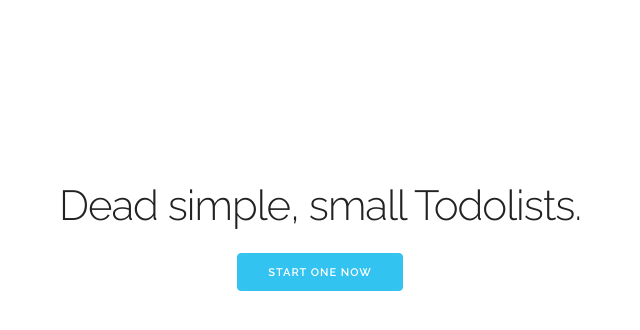
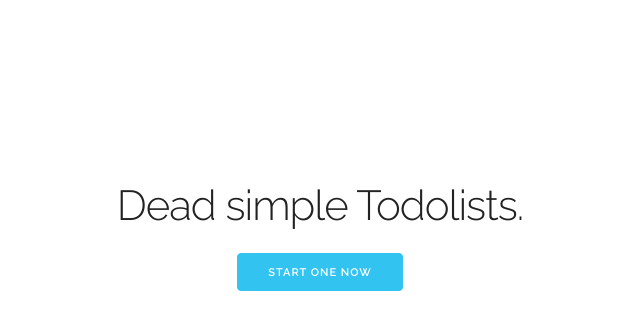
Before and after one commit to rtzll/flask-todolist, a Flask app: page / in a window 1280 px wide. Shown: the part 67-397 px from the top of the page, without its empty margins (320-960 px from the left). Run offline with Flask 2, Linux system fonts and the light colour scheme; some libraries are stand-ins or nearby versions.

Commit message:
Changed slogan.

```diff
--- a/templates/index.html
+++ b/templates/index.html
@@ -1,7 +1,7 @@
 {% extends "base.html" %}
 {% block body %}
     <section class="header">
-      <h2 class="title">Dead simple, small Todolists.</h2>
+      <h2 class="title">Dead simple Todolists.</h2>
       <a class="button button-primary" href="#">Start one now</a>
     </section>
 {% endblock %}
```
